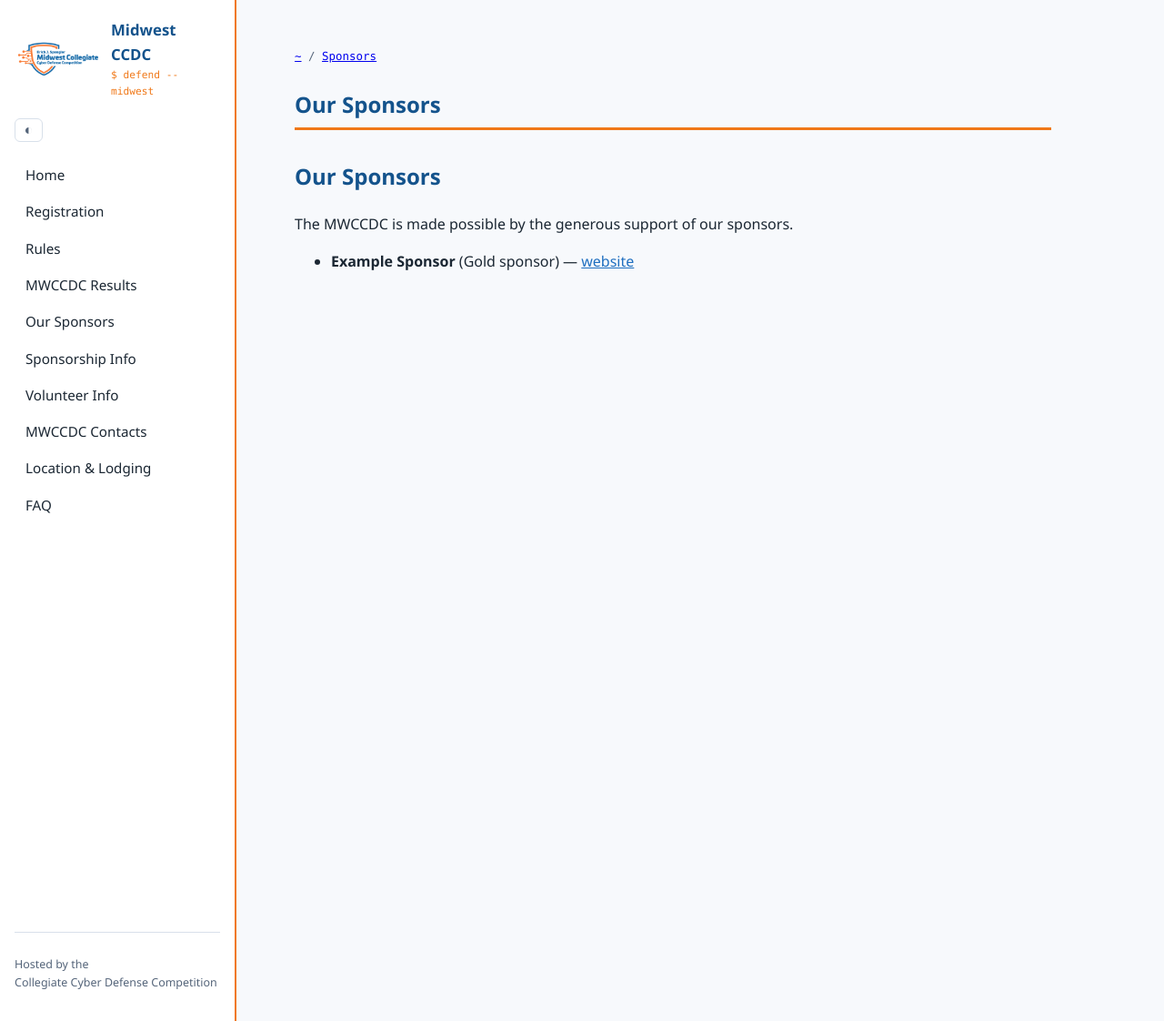
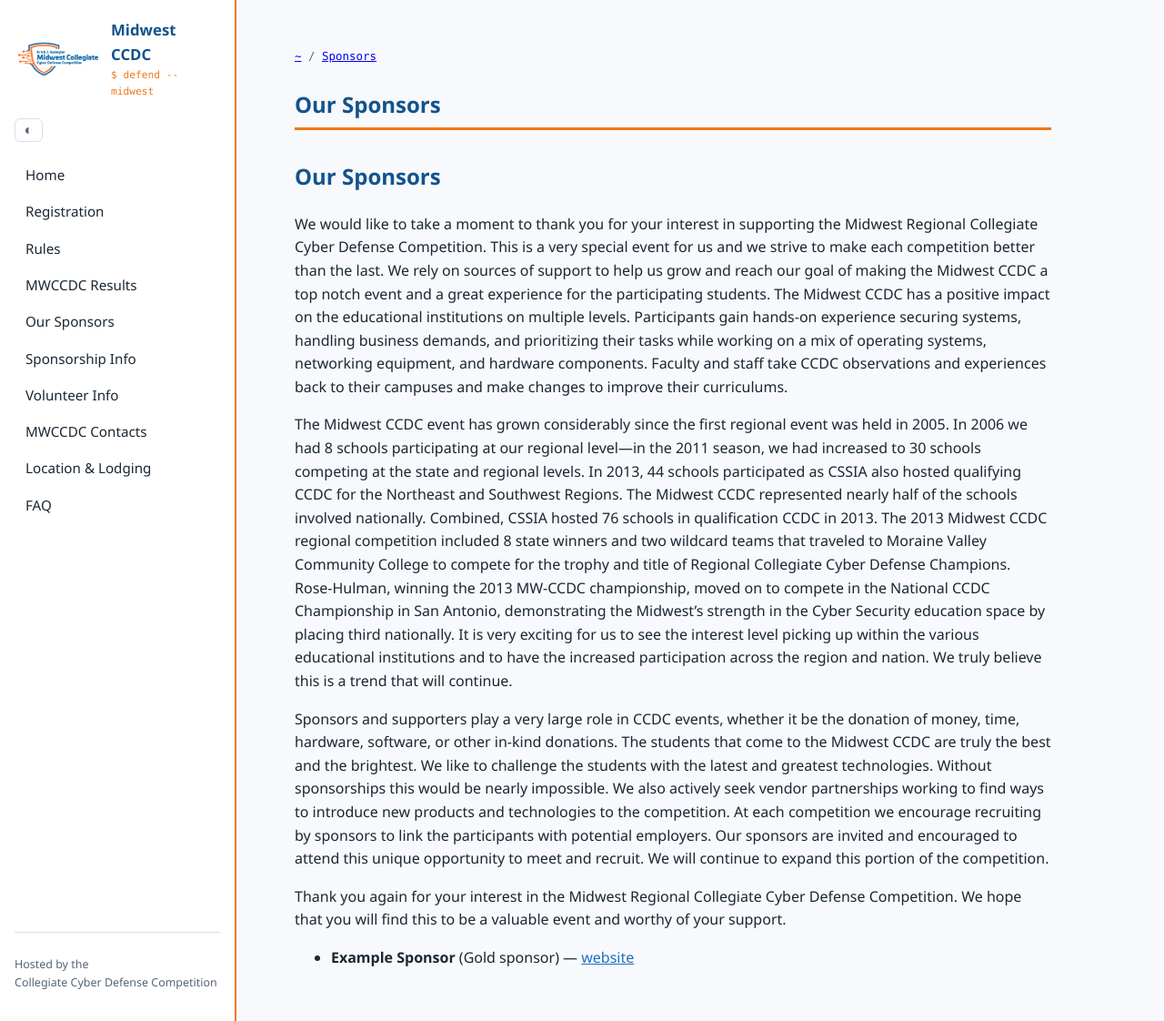
Before and after one commit to MWCCDC/MWCCDC-Web, a Jekyll site: the page built from pages/sponsors.md, in a window 1280 px wide and 1122 px high. Shown: the whole window at 91% size. Built offline with Jekyll 4.4.1, drawn with Linux system fonts in a browser that asks for light colours.

Commit message:
Update sponsors.md

```diff
--- a/pages/sponsors.md
+++ b/pages/sponsors.md
@@ -5,7 +5,13 @@ permalink: /sponsors/
 ---
 ## Our Sponsors
 
-The MWCCDC is made possible by the generous support of our sponsors.
+We would like to take a moment to thank you for your interest in supporting the Midwest Regional Collegiate Cyber Defense Competition. This is a very special event for us and we strive to make each competition better than the last. We rely on sources of support to help us grow and reach our goal of making the Midwest CCDC a top notch event and a great experience for the participating students. The Midwest CCDC has a positive impact on the educational institutions on multiple levels. Participants gain hands-on experience securing systems, handling business demands, and prioritizing their tasks while working on a mix of operating systems, networking equipment, and hardware components.  Faculty and staff take CCDC observations and experiences back to their campuses and make changes to improve their curriculums.
+
+The Midwest CCDC event has grown considerably since the first regional event was held in 2005.  In 2006 we had 8 schools participating at our regional level—in the 2011 season, we had increased to 30 schools competing at the state and regional levels.  In 2013, 44 schools participated as CSSIA also hosted qualifying CCDC for the Northeast and Southwest Regions. The Midwest CCDC represented nearly half of the schools involved nationally.  Combined, CSSIA hosted 76 schools in qualification CCDC in 2013. The 2013 Midwest CCDC regional competition included 8 state winners and two wildcard teams that traveled to Moraine Valley Community College to compete for the trophy and title of Regional Collegiate Cyber Defense Champions. Rose-Hulman, winning the 2013 MW-CCDC championship, moved on to compete in the National CCDC Championship in San Antonio, demonstrating the Midwest’s strength in the Cyber Security education space by placing third nationally.  It is very exciting for us to see the interest level picking up within the various educational institutions and to have the increased participation across the region and nation. We truly believe this is a trend that will continue.
+
+Sponsors and supporters play a very large role in CCDC events, whether it be the donation of money, time, hardware, software, or other in-kind donations. The students that come to the Midwest CCDC are truly the best and the brightest. We like to challenge the students with the latest and greatest technologies. Without sponsorships this would be nearly impossible. We also actively seek vendor partnerships working to find ways to introduce new products and technologies to the competition. At each competition we encourage recruiting by sponsors to link the participants with potential employers. Our sponsors are invited and encouraged to attend this unique opportunity to meet and recruit.  We will continue to expand this portion of the competition.
+
+Thank you again for your interest in the Midwest Regional Collegiate Cyber Defense Competition.  We hope that you will find this to be a valuable event and worthy of your support.
 
 {% for s in site.data.sponsors %}
 - **{{ s.name }}** ({{ s.tier }} sponsor) — [website]({{ s.url }})
```
